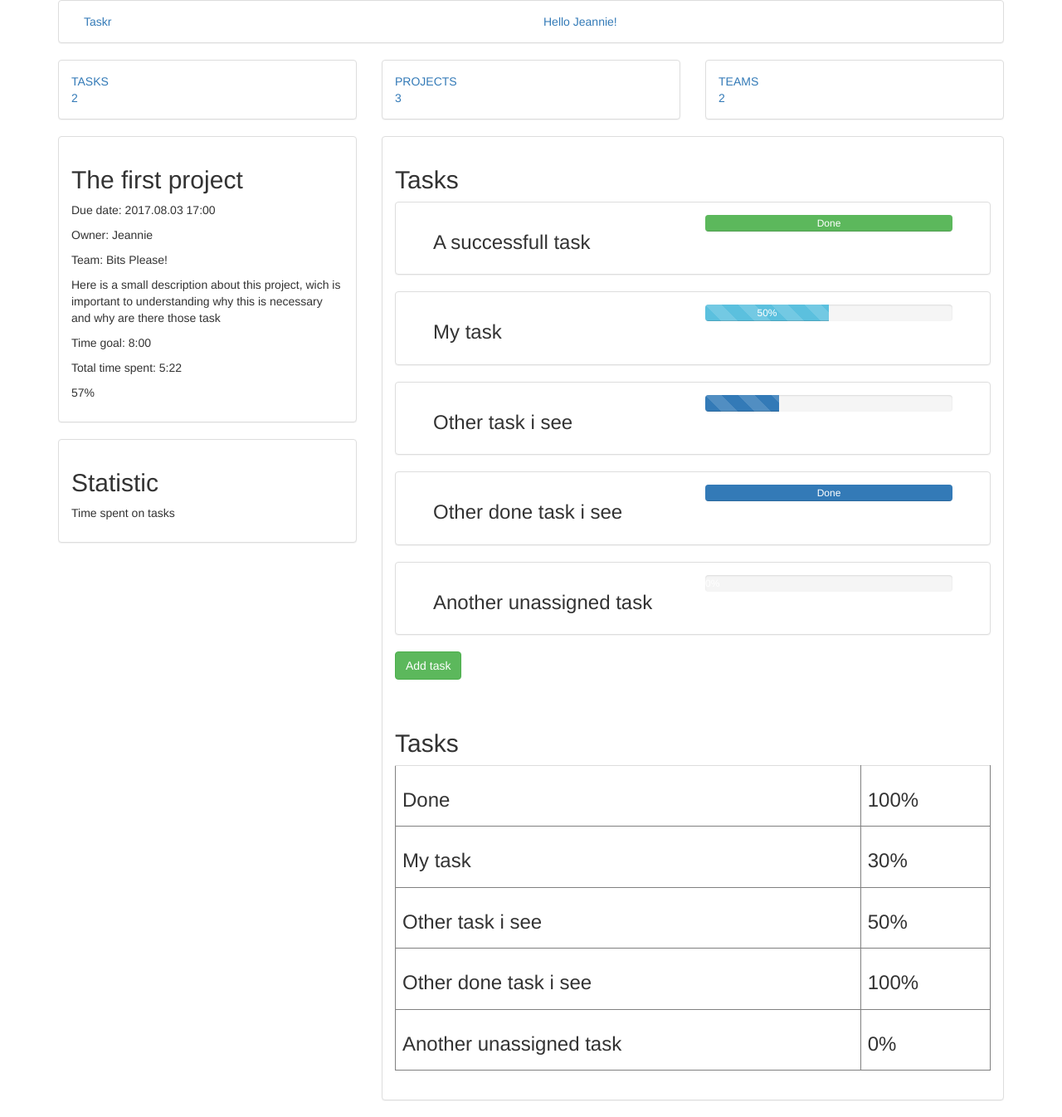
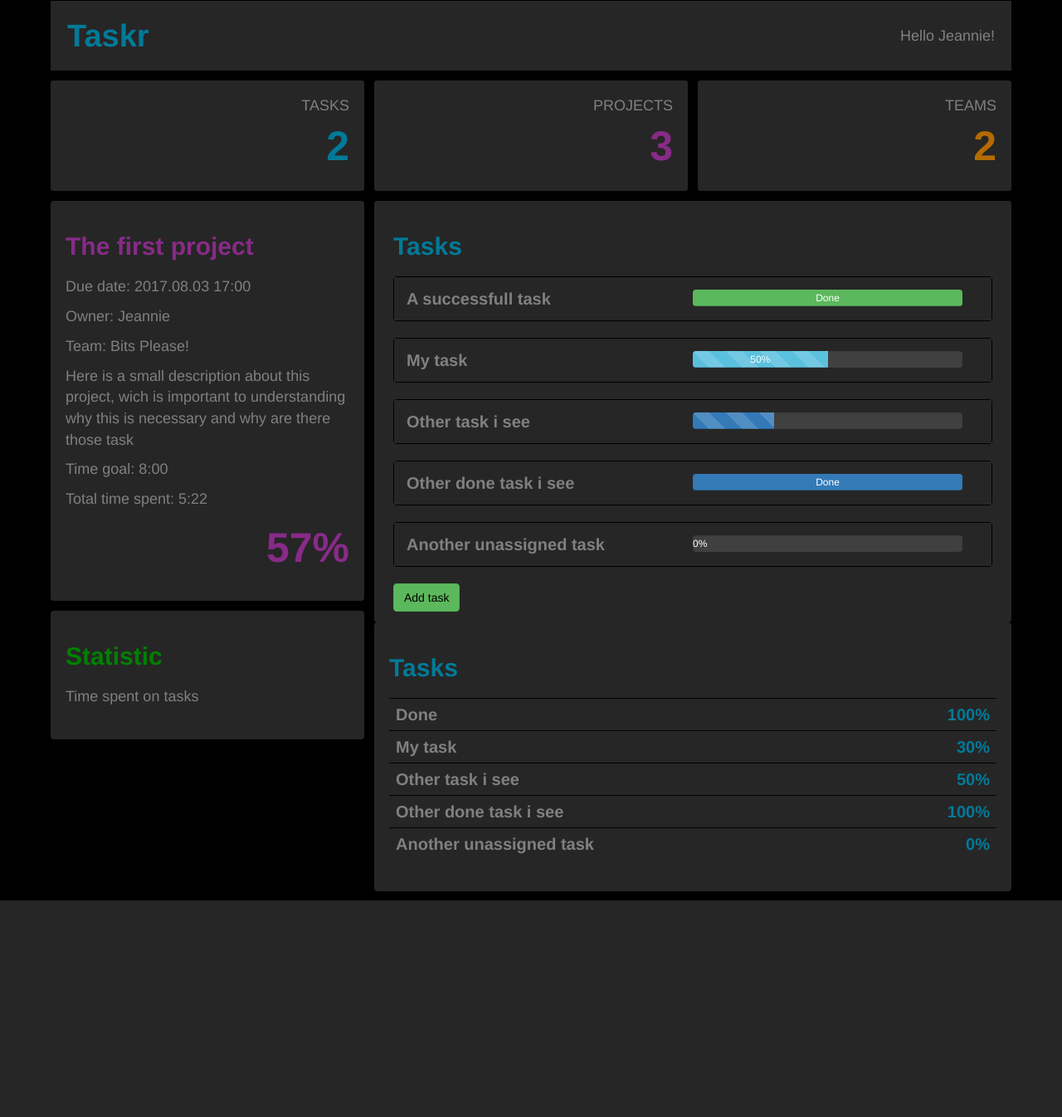
Before and after one commit to ReginaCsaszar/legendary-broccoli, a Flask app: template templates/project.html in a window 1280 px wide. Shown: the whole page at 83% size. After the commit the page ends 1085 px from the top, so only its background shows below. Run offline with Flask 2, Linux system fonts and the light colour scheme; the template is opened without the code that fills it, so the values that code supplies are empty; some libraries are stand-ins or nearby versions.

Commit message:
dark theme

```diff
--- a/static/style.css
+++ b/static/style.css
@@ -1,8 +1,171 @@
-table, th, td {
-    border: 1px solid grey;
-    border-collapse: collapse;
+
+a {
+    color: #808080;
 }
 
-th, td {
-    padding: 5px;
+a:hover, a:active, a:visited, a:focus {
+    text-decoration: none;
+    color: #808080;
 }
+
+a.brand {
+    font-weight: bold;
+    font-size: 38;
+}
+
+body {
+    background-color: black;
+    color: #808080;
+    font-size: 18;
+    user-select: none;
+    cursor: default;
+}
+
+.right {
+    text-align: right;
+}
+
+.panel-default {
+    border-color: black;
+}
+
+.panel-body {
+    background-color: #262626;
+    border-color: #262626;
+}
+
+.task-collapse:hover {
+    color: #999999;
+}
+
+.col {
+    padding: 0 5px 0 5px;
+}
+
+.full {
+    padding: 0;
+}
+
+.panel {
+    margin-bottom: 10px;
+    background-color: black;
+}
+
+h2 {
+    font-weight: bold;
+    margin-bottom: 20px;
+}
+
+h3 {
+    margin: 0;
+    font-size: 20;
+    font-weight: bold;
+}
+
+#user {
+    padding-top: 15px;
+    text-align: right;
+}
+
+.card {
+    text-align: right;
+    border: 3px solid #262626;
+    border-radius: 3px;
+    padding: 0;
+}
+
+.progress {
+    background-color: #404040;
+}
+
+.card-danger {
+    border-color: #330000;
+    background-color: #330000;
+    color: white;
+}
+
+.card-danger:hover {
+    border-color: #990000;
+}
+
+
+.card a {
+    display: block;
+    padding: 15px;
+}
+
+.count {
+     font-weight: bold;
+     font-size: 50px;
+}
+
+.team-font {
+    color: #b36b00;
+}
+
+.task-font, a.task-font {
+    color: #007a99;
+}
+
+.project-font {
+    color: #882b88;
+}
+
+.chart-font {
+    color: green;
+}
+
+.danger-font, a.danger-font {
+    color: #b30000;
+}
+
+.progress {
+    margin: 0 20px 0 0;
+}
+
+.body-card {
+    border: 3px solid #262626;
+    border-radius: 4px;
+}
+
+#task-panel {
+    padding: 15px 20px 0 20px;
+}
+
+.stick-up {
+    padding-top: 0;
+    margin-top :0;
+}
+#piechart {
+    margin-bottom: 20px;
+}
+
+.team-hover:hover, .team-border {
+    border-color: #b36b00;
+}
+
+.task-hover:hover, .task-border {
+    border-color: #007a99;
+}
+
+.chart-hover:hover, .chart-border {
+    border-color: green;
+}
+
+.project-hover:hover, .project-border {
+    border-color: #882b88;
+}
+
+.btn, .btn:hover, .btn:active, .btn:visited, .btn:focus, .btn:target, .btn:active:focus {
+    color: black;
+    outline: none;
+}
+
+tr {
+    padding: 10px;
+
+}
+
+.table>tbody>tr>td {
+    border-color: black;
+}
```
